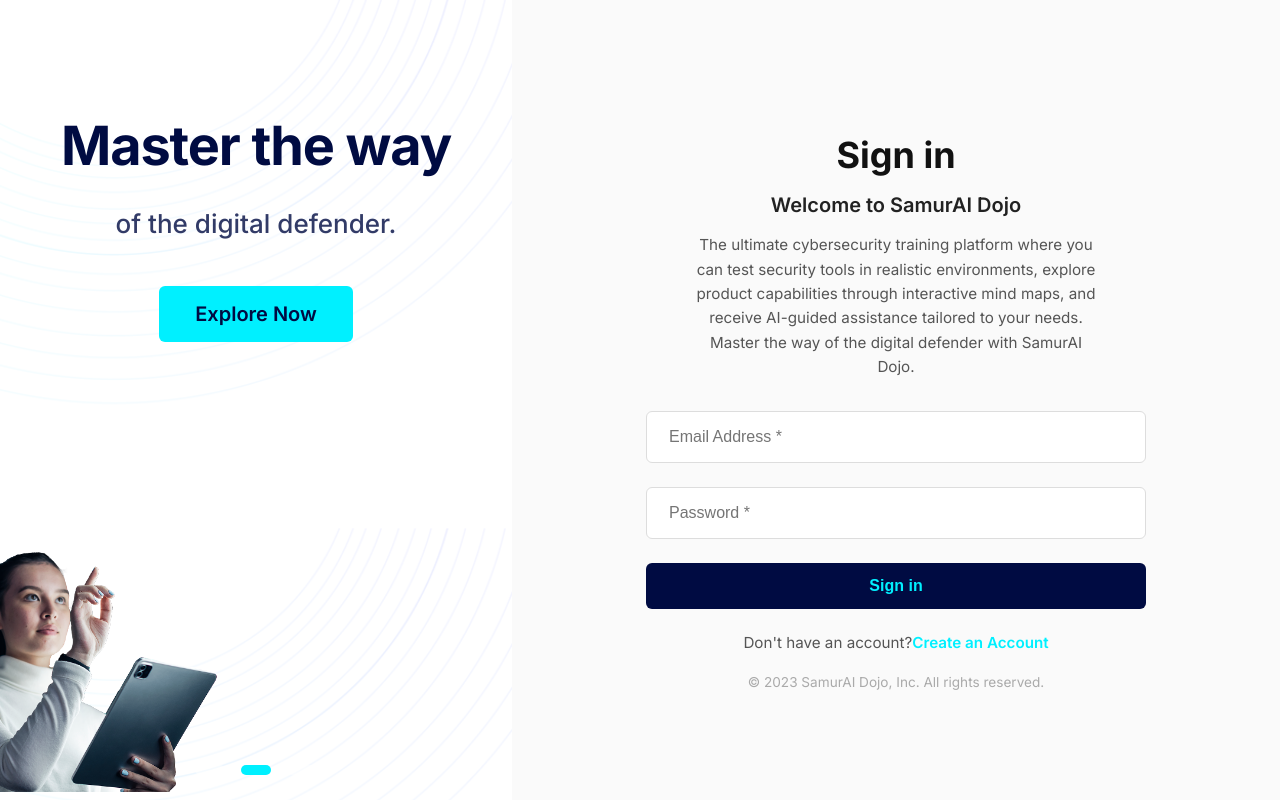
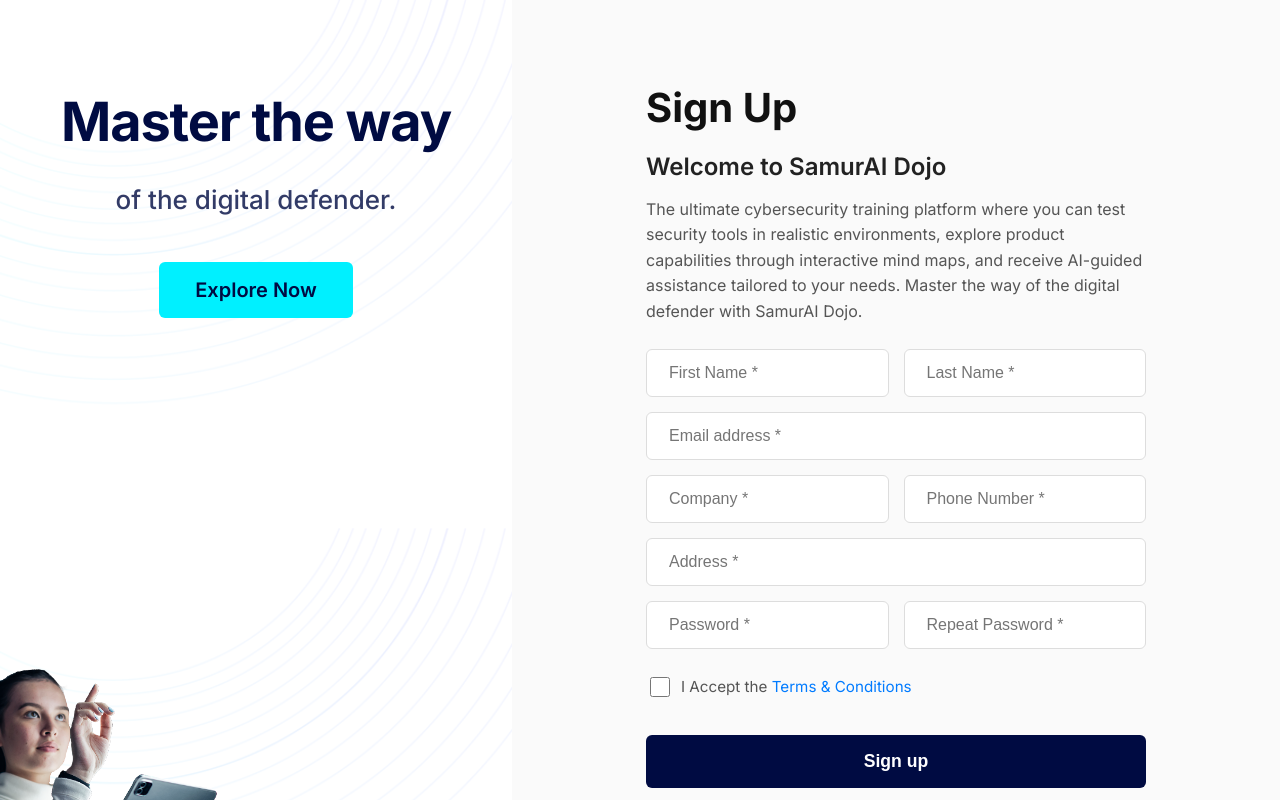
Before and after one commit to wasifullah7/ZakatAutomation, a React (Create React App) app: page /signup in a window 1280 px wide. Built offline with nearby package versions, Linux system fonts and the light colour scheme.

Commit message:
feat: Add Sign Up page and Terms and Conditions page

```diff
--- a/package.json
+++ b/package.json
@@ -9,6 +9,7 @@
     "@testing-library/user-event": "^13.5.0",
     "react": "^19.1.0",
     "react-dom": "^19.1.0",
+    "react-router-dom": "^6.30.1",
     "react-scripts": "5.0.1",
     "web-vitals": "^2.1.4"
   },
--- a/src/App.js
+++ b/src/App.js
@@ -1,12 +1,22 @@
 import React from 'react';
+import { BrowserRouter as Router, Routes, Route } from 'react-router-dom';
 import SignIn from './pages/SignIn/SignIn';
+import SignUp from './pages/SignUp/SignUp';
+import TermsAndConditions from './pages/TermsAndConditions/TermsAndConditions';
 import './App.css';
 
 function App() {
   return (
-    <div className="App">
-      <SignIn />
-    </div>
+    <Router>
+      <div className="App">
+        <Routes>
+          <Route path="/" element={<SignIn />} />
+          <Route path="/signin" element={<SignIn />} />
+          <Route path="/signup" element={<SignUp />} />
+          <Route path="/terms-and-conditions" element={<TermsAndConditions />} />
+        </Routes>
+      </div>
+    </Router>
   );
 }
 
--- a/src/pages/SignIn/components/SignInSlider.js
+++ b/src/pages/SignIn/components/SignInSlider.js
@@ -58,7 +58,7 @@
       backgroundPosition: 'center center',
       backgroundSize: 'cover',
     },
-    textMarginTop: 'clamp(20px, 3vh, 30px)',
+    textMarginTop: 'clamp(0px, 0.5vh, 5px)',
     buttonMarginTop: '30px',
   },
   {
@@ -121,7 +121,7 @@
       backgroundPosition: 'right top',
       backgroundSize: '100% auto',
     },
-    textMarginTop: 'clamp(30px, 4vh, 40px)',
+    textMarginTop: 'clamp(5px, 1vh, 10px)',
     buttonMarginTop: '40px',
   },
   {
@@ -179,7 +179,7 @@
       backgroundPosition: 'center center',
       backgroundSize: 'cover',
     },
-    textMarginTop: 'clamp(40px, 6vh, 60px)',
+    textMarginTop: 'clamp(10px, 1.5vh, 15px)',
     buttonMarginTop: '30px',
   },
 ];
--- /dev/null
+++ b/src/pages/SignUp/SignUp.css
@@ -0,0 +1,58 @@
+/* Import Google Fonts */
+@import url('https://fonts.googleapis.com/css?family=Inter:300,400,500,600,700');
+
+/* Root styles */
+.d-flex {
+  display: flex;
+}
+
+.flex-column {
+  flex-direction: column;
+}
+
+.flex-lg-row {
+  flex-direction: column;
+}
+
+.flex-column-fluid {
+  flex: 1 1 auto;
+}
+
+.min-vh-100 {
+  min-height: 100vh;
+}
+
+/* App root styles */
+#kt_app_root {
+  background-color: #FAFAFA;
+  overflow-x: hidden;
+}
+
+/* Responsive adjustments */
+@media (min-width: 992px) {
+  .flex-lg-row {
+    flex-direction: row;
+  }
+  .form-section-container {
+    flex: 1; /* Take remaining space */
+    display: flex;
+    justify-content: center; /* Center form horizontally */
+    align-items: flex-start; /* Aligned to start to move content upward */
+    padding-top: 2vh; /* Add some top padding to adjust vertical position */
+  }
+}
+
+/* Mobile-first approach */
+@media (max-width: 991.98px) {
+  .d-flex.flex-column.flex-lg-row {
+    flex-direction: column;
+  }
+
+  .min-vh-100 {
+    min-height: auto;
+  }
+}
+
+.d-flex.flex-column.flex-lg-row.flex-column-fluid {
+  /* Replicated from SignIn.css to ensure consistent overall page layout */
+}
--- /dev/null
+++ b/src/pages/SignUp/SignUp.js
@@ -0,0 +1,17 @@
+import React from 'react';
+import SignInSlider from '../SignIn/components/SignInSlider';
+import SignUpForm from './components/SignUpForm';
+import './SignUp.css';
+
+const SignUp = () => {
+  return (
+    <div id="kt_app_root" className="d-flex flex-column flex-lg-row flex-column-fluid">
+      <SignInSlider />
+      <div className="form-section-container">
+        <SignUpForm />
+      </div>
+    </div>
+  );
+};
+
+export default SignUp;
--- /dev/null
+++ b/src/pages/SignUp/components/SignUpForm.css
@@ -0,0 +1,175 @@
+/* Full-screen centered wrapper */
+.signup-form-wrapper {
+  display: flex;
+  justify-content: center;
+  align-items: center;
+  flex-grow: 1; /* Allow it to grow to fill available space */
+  background-color: #FAFAFA;
+  box-sizing: border-box;
+}
+
+/* Centered form layout */
+.signup-form-container {
+  width: 100%;
+  max-width: 600px; /* Adjusted max-width for sign-up form */
+  padding: 20px; /* Set general padding to 20px all around */
+  padding-top: 40px; /* Added padding-top to push content down from top of container */
+  text-align: center; /* Aligned text content to left */
+  font-family: 'Inter', sans-serif;
+  margin: 0 auto; /* Added to horizontally center the form */
+}
+
+/* Headings */
+.signup-heading {
+  font-size: 2.5rem;
+  font-weight: 700;
+  color: #111;
+  margin-bottom: 0.5rem;
+  text-align: left;
+}
+
+.signup-welcome {
+  font-size: 1.5rem;
+  font-weight: 600;
+  color: #222;
+  margin-bottom: 1rem;
+  text-align: left;
+}
+
+.signup-description {
+  font-size: 1rem;
+  line-height: 1.6;
+  color: #555;
+  margin-bottom: 1.5rem;
+  text-align: left;
+}
+
+/* Form elements */
+.signup-form {
+  display: flex;
+  flex-direction: column;
+  gap: 15px; /* Spacing between form groups */
+  text-align: left;
+}
+
+.form-row {
+  display: flex;
+  gap: 15px; /* Spacing between inputs in a row */
+}
+
+.form-row .signup-input {
+  flex: 1; /* Each input takes equal space */
+}
+
+.signup-input {
+  width: 100%;
+  padding: 14px 22px;
+  font-size: 1rem;
+  border: 1px solid #ddd;
+  border-radius: 6px;
+  background-color: #fff;
+  box-sizing: border-box;
+  text-align: left;
+}
+
+.signup-input::placeholder {
+  text-align: left;
+}
+
+.checkbox-container {
+  display: flex;
+  align-items: center;
+  gap: 8px;
+  margin-top: 10px;
+  margin-bottom: 20px;
+}
+
+.signup-checkbox {
+  width: 20px;
+  height: 20px;
+  border: 1px solid #ddd;
+  border-radius: 4px;
+  cursor: pointer;
+}
+
+.checkbox-label {
+  font-size: 0.95rem;
+  color: #555;
+}
+
+.terms-link {
+  color: #007bff; /* Standard link color */
+  text-decoration: none;
+}
+
+.terms-link:hover {
+  text-decoration: underline;
+}
+
+.signup-button {
+  width: 100%;
+  padding: 16px;
+  font-size: 1.1rem;
+  font-weight: 600;
+  background-color: #000B42;
+  color: #FFFFFF;
+  border: none;
+  border-radius: 6px;
+  cursor: pointer;
+  transition: background-color 0.3s ease;
+}
+
+.signup-button:hover {
+  background-color: #001a70;
+}
+
+.signin-redirect {
+  margin-top: 30px;
+  font-size: 0.95rem;
+  color: #555;
+}
+
+.signin-link {
+  color: #00F0FF;
+  font-weight: 600;
+  text-decoration: none;
+}
+
+.signin-link:hover {
+  text-decoration: underline;
+}
+
+/* Responsive Adjustments */
+@media (max-width: 600px) {
+  .signup-heading {
+    font-size: 2rem;
+  }
+
+  .signup-welcome {
+    font-size: 1.3rem;
+  }
+
+  .signup-description {
+    font-size: 0.9rem;
+  }
+
+  .form-row {
+    flex-direction: column;
+    gap: 0;
+  }
+
+  .signup-input {
+    margin-bottom: 15px; /* Add margin between stacked inputs */
+  }
+
+  .signup-input:last-child {
+    margin-bottom: 0; /* Remove margin for the last input in a stacked row */
+  }
+}
+
+@media (min-width: 992px) {
+  .signup-form-container {
+    padding: 40px 30px 40px 30px; /* Padding for desktop */
+    max-width: 500px; /* Further adjust max-width for desktop */
+  }
+}
--- /dev/null
+++ b/src/pages/SignUp/components/SignUpForm.js
@@ -0,0 +1,56 @@
+import React from 'react';
+import { Link } from 'react-router-dom';
+import './SignUpForm.css';
+
+const SignUpForm = () => {
+  return (
+    <div className="signup-form-wrapper">
+      <div className="signup-form-container">
+        <h1 className="signup-heading">Sign Up</h1>
+        <h2 className="signup-welcome">Welcome to SamurAI Dojo</h2>
+        <p className="signup-description">
+          The ultimate cybersecurity training platform where you can test security tools in realistic environments, explore
+          product capabilities through interactive mind maps, and receive AI-guided assistance tailored to your needs.
+          Master the way of the digital defender with SamurAI Dojo.
+        </p>
+
+        <form className="signup-form">
+          <div className="form-row">
+            <input type="text" placeholder="First Name *" className="signup-input" />
+            <input type="text" placeholder="Last Name *" className="signup-input" />
+          </div>
+          <input type="email" placeholder="Email address *" className="signup-input" />
+          <div className="form-row">
+            <input type="text" placeholder="Company *" className="signup-input" />
+            <input type="number" placeholder="Phone Number *" className="signup-input" />
+          </div>
+          <input type="text" placeholder="Address *" className="signup-input" />
+          <div className="form-row">
+            <input type="password" placeholder="Password *" className="signup-input" />
+            <input type="password" placeholder="Repeat Password *" className="signup-input" />
+          </div>
+
+          <div className="checkbox-container">
+            <input type="checkbox" id="terms-conditions" className="signup-checkbox" />
+            <label htmlFor="terms-conditions" className="checkbox-label">
+              I Accept the <Link to="/terms-and-conditions" className="terms-link">Terms & Conditions</Link>
+            </label>
+          </div>
+
+          <button type="submit" className="signup-button">Sign up</button>
+        </form>
+
+        <div className="signin-redirect">
+          Already have an Account? <Link to="/signin" className="signin-link">Sign in</Link>
+        </div>
+        <div className="copyright-bottom-wrapper" style={{marginTop: '20px'}} >
+        <span className="copyright">
+          © 2023 SamurAI Dojo, Inc. All rights reserved.
+        </span>
+      </div>
+      </div>
+    </div>
+  );
+};
+
+export default SignUpForm;
--- /dev/null
+++ b/src/pages/TermsAndConditions/TermsAndConditions.css
@@ -0,0 +1,35 @@
+.terms-conditions-container {
+  display: flex;
+  flex-direction: column;
+  align-items: center;
+  justify-content: center;
+  min-height: 100vh;
+  padding: 20px;
+  text-align: center;
+  background-color: #f8f8f8;
+  font-family: 'Inter', sans-serif;
+}
+
+.terms-conditions-container h1 {
+  font-size: 2.5rem;
+  color: #333;
+  margin-bottom: 20px;
+}
+
+.terms-conditions-container p {
+  max-width: 800px;
+  line-height: 1.6;
+  color: #666;
+  margin-bottom: 15px;
+}
+
+.back-to-signup {
+  color: #007bff;
+  text-decoration: none;
+  font-weight: 600;
+  margin-top: 20px;
+}
+
+.back-to-signup:hover {
+  text-decoration: underline;
+}
--- /dev/null
+++ b/src/pages/TermsAndConditions/TermsAndConditions.js
@@ -0,0 +1,23 @@
+import React from 'react';
+import './TermsAndConditions.css';
+import { Link } from 'react-router-dom';
+
+const TermsAndConditions = () => {
+  return (
+    <div className="terms-conditions-container">
+      <h1>Terms and Conditions</h1>
+      <p>
+        This is a placeholder for the Terms and Conditions content. Lorem ipsum dolor sit amet, consectetur adipiscing elit.
+        Sed do eiusmod tempor incididunt ut labore et dolore magna aliqua. Ut enim ad minim veniam, quis nostrud exercitation
+        ullamco laboris nisi ut aliquip ex ea commodo consequat. Duis aute irure dolor in reprehenderit in voluptate velit esse
+        cillum dolore eu fugiat nulla pariatur. Excepteur sint occaecat cupidatat non proident, sunt in culpa qui officia
+        deserunt mollit anim id est laborum.
+      </p>
+      <p>
+        <Link to="/signup" className="back-to-signup">Back to Sign Up</Link>
+      </p>
+    </div>
+  );
+};
+
+export default TermsAndConditions;
```
Also changed, not shown: 2 other files (tests, documents, lock files or other folders).
